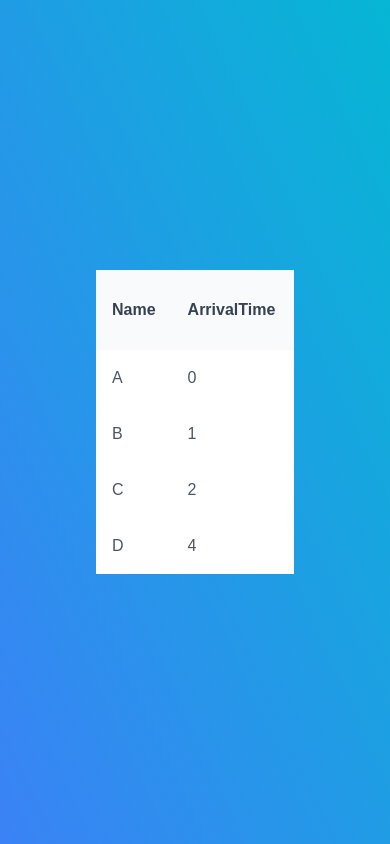
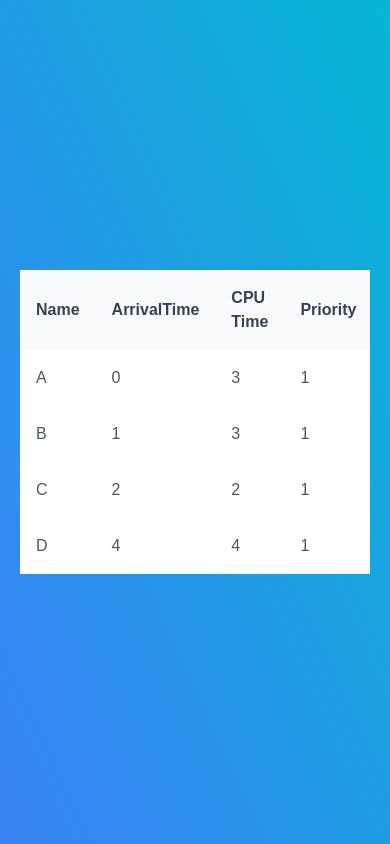
Before and after one commit to sarrietav-dev/process-scheduling-simulator, a Vue app: page / in a window 390 px wide. Both pictures are taken after a click on the button "Run scheduler". Built offline with nearby package versions, Linux system fonts and the light colour scheme; a web font is replaced by a local one.

Commit message:
Make ScheduleTable responsive

```diff
--- a/src/App.vue
+++ b/src/App.vue
@@ -2,7 +2,7 @@
   <main
     class="flex h-screen flex-col justify-center bg-gradient-to-bl from-cyan-500 to-blue-500"
   >
-    <ScheduleTable class="m-24" v-if="schedulePage" />
+    <ScheduleTable class="mx-5 sm:m-24" v-if="schedulePage" />
     <TheProcessInputTable v-else>
       <template #run-button>
         <Button class="p-button-success" @click="showSchedule"
--- a/src/components/TheScheduleTable.vue
+++ b/src/components/TheScheduleTable.vue
@@ -1,6 +1,6 @@
 <template>
   <div class="card">
-    <DataTable :value="scheduler.execute" responsive-layout="scroll">
+    <DataTable :value="scheduler.execute" responsive-layout="scroll" scrollable>
       <Column header="Name" field="name"></Column>
       <Column header="ArrivalTime" field="arrivalTime"></Column>
       <Column header="CPU Time" field="cpuTime"></Column>
```
